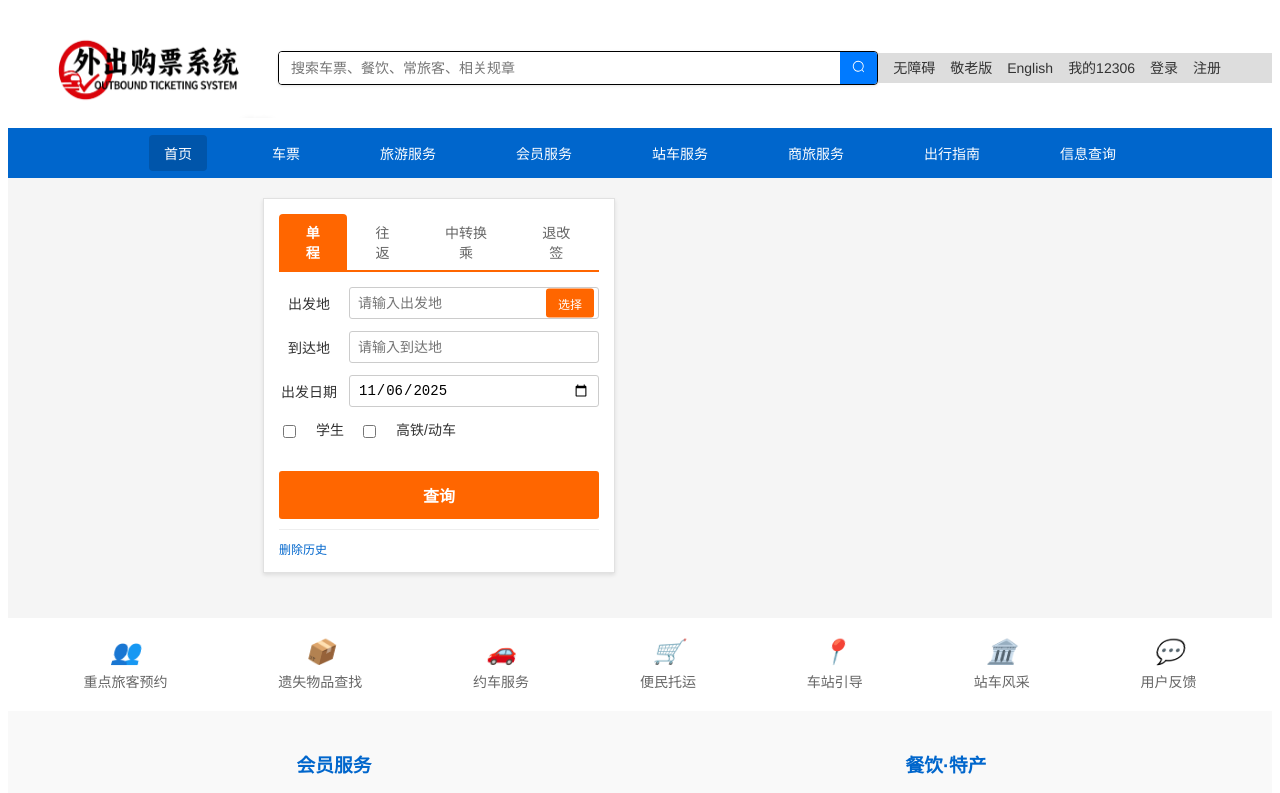
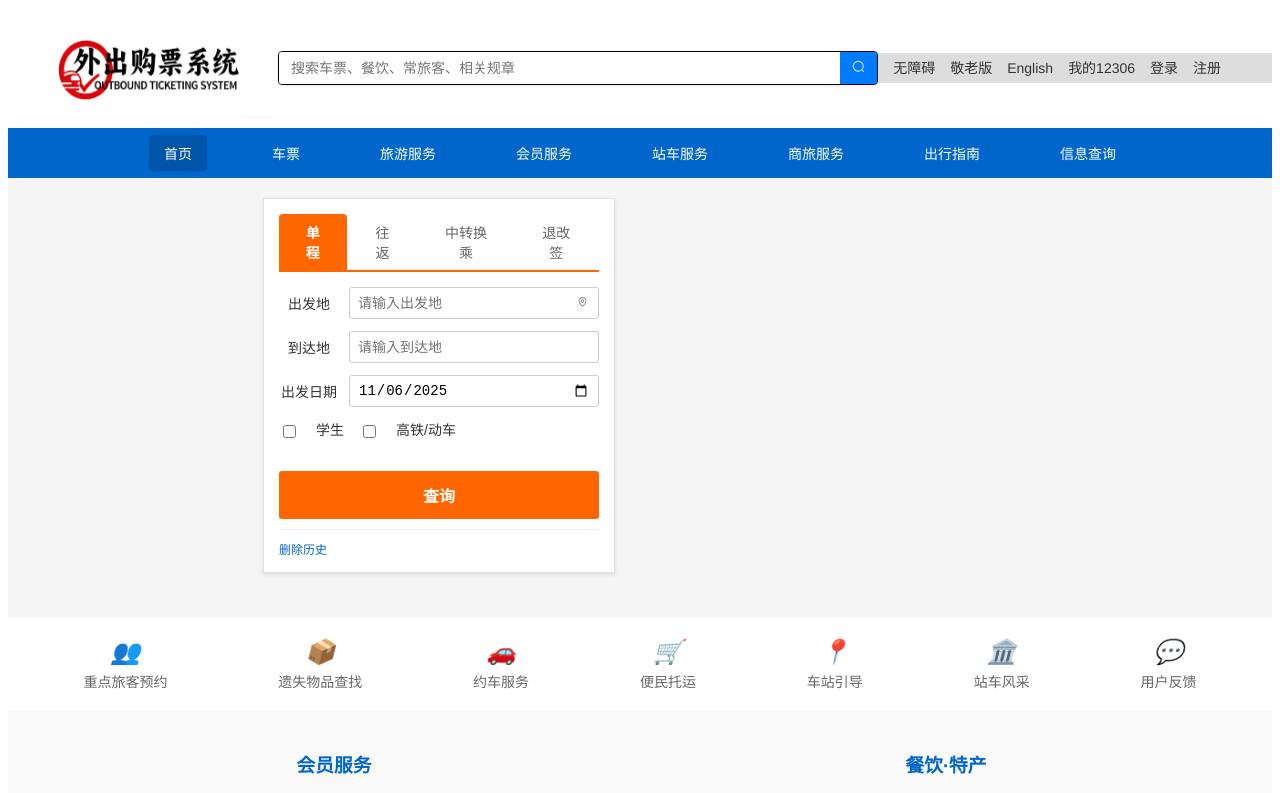
Before and after one commit to zheng0456/ticketing_system, a Vue app: page /index in a window 1280 px wide. Shown: the top 793 px of the page. Built offline with nearby package versions, Linux system fonts and the light colour scheme.

Commit message:
feat(ticket): 更新城市选择按钮样式
- 将选择按钮文本替换为位置图标
- 调整输入框右侧内边距以适应新按钮
- 修改按钮定位和尺寸以优化布局
- 更新按钮悬停效果和过渡动画
- 调整按钮颜色和背景样式以提升视觉效果

```diff
--- a/src/components/index/TicketFromCity.vue
+++ b/src/components/index/TicketFromCity.vue
@@ -8,7 +8,7 @@
         readonly
         @click="toggleCityList"
       />
-      <button class="select-btn" @click="toggleCityList">选择</button>
+      <button class="select-btn" @click="toggleCityList"><el-icon><Location /></el-icon></button>
     </div>
     <div class="city-list" v-if="showCityList">
       <div class="city-list-header">
@@ -91,7 +91,7 @@ export default {
 .input-with-btn input[type="text"] {
   flex: 1;
   padding: 10px 8px;
-  padding-right: 50px;
+  padding-right: 40px;
   border: 1px solid #ccc;
   border-radius: 3px;
   font-size: 14px;
@@ -107,20 +107,21 @@ export default {
 }
 .select-btn {
   position: absolute;
-  right: 5px;
+  right: 3px;
   top: 50%;
   transform: translateY(-50%);
-  background: #ff6600;
-  color: white;
+  background: transparent;
+  color: #666;
   border: none;
-  padding: 6px 12px;
-  border-radius: 3px;
+  padding: 4px 8px;
+  border-radius: 2px;
   cursor: pointer;
-  font-size: 12px;
-  transition: background-color 0.3s ease;
+  font-size: 11px;
+  transition: all 0.2s ease;
 }
 .select-btn:hover {
-  background: #e55500;
+  background: rgba(0, 0, 0, 0.05);
+  color: #333;
 }
 .city-list {
   position: absolute;
```
